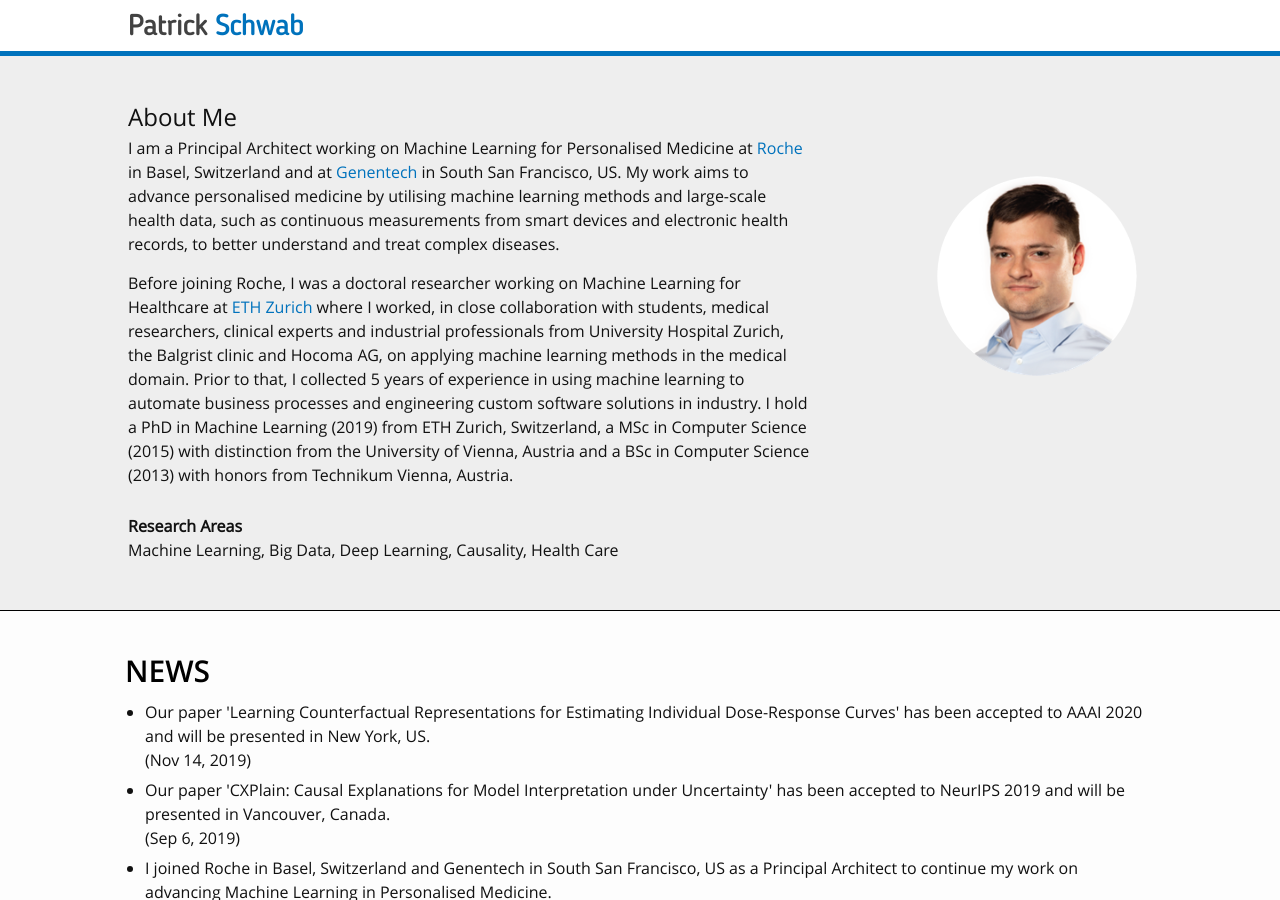
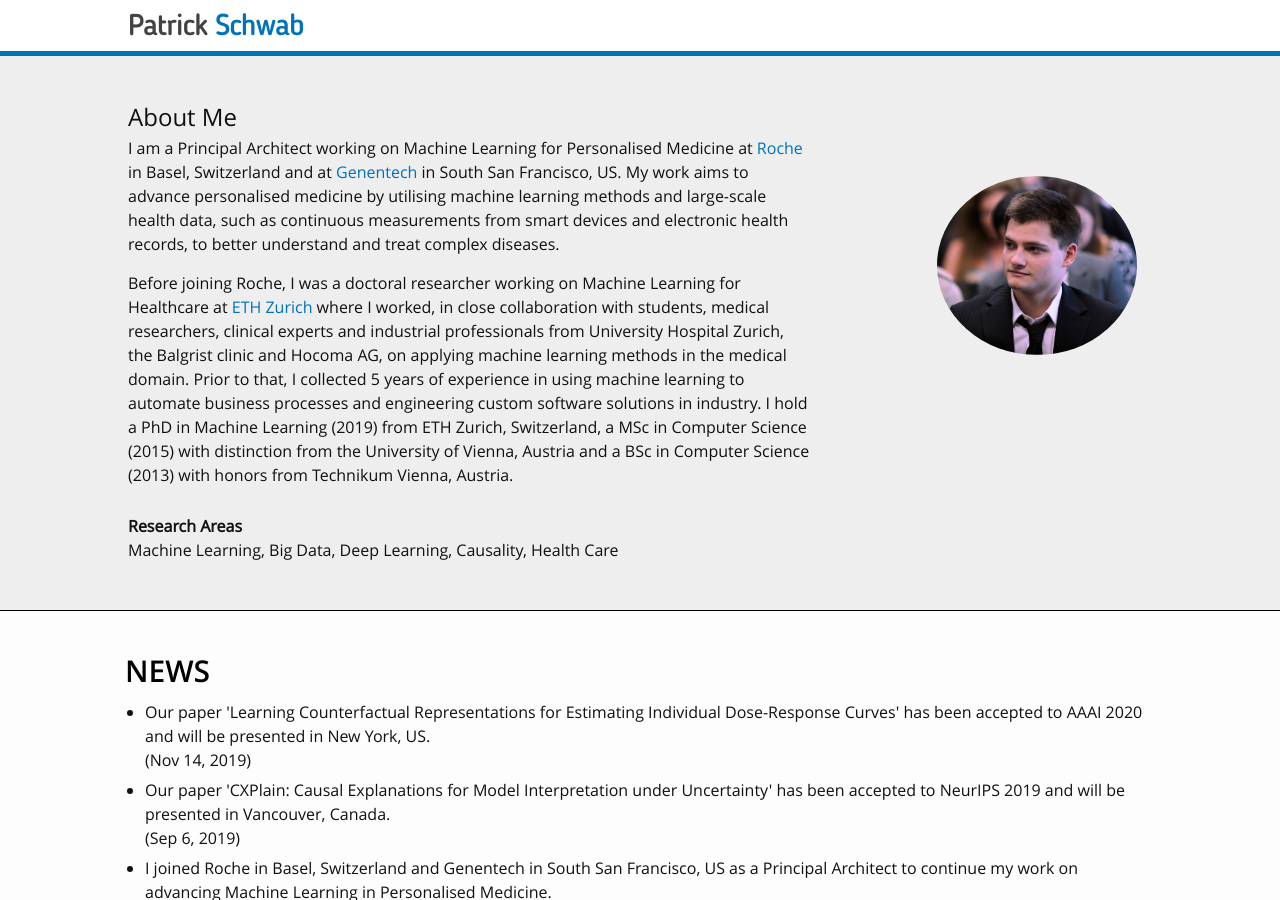
Before and after one commit to d909b/d909b.github.io, a Jekyll site: the page built from index.html, in a window 1280 px wide and 900 px high. Built offline with Jekyll 4.4.1, drawn with Linux system fonts in a browser that asks for light colours; nearby versions of some CDN libraries; library files that are not in the unit come from our copies.

Commit message:
Upd picture

```diff
--- a/index.html
+++ b/index.html
@@ -23,7 +23,7 @@ layout: default
           </div>
         </div>
         <div class="col-md-4">
-          <img class="image-about-me" src="/img/pic-3.png" alt="Picture of Patrick Schwab."/>
+          <img class="image-about-me" src="/img/pic.png" alt="Picture of Patrick Schwab."/>
         </div>
       </div>
   </div>
```
Also changed, not shown: img/pic.png (added).
